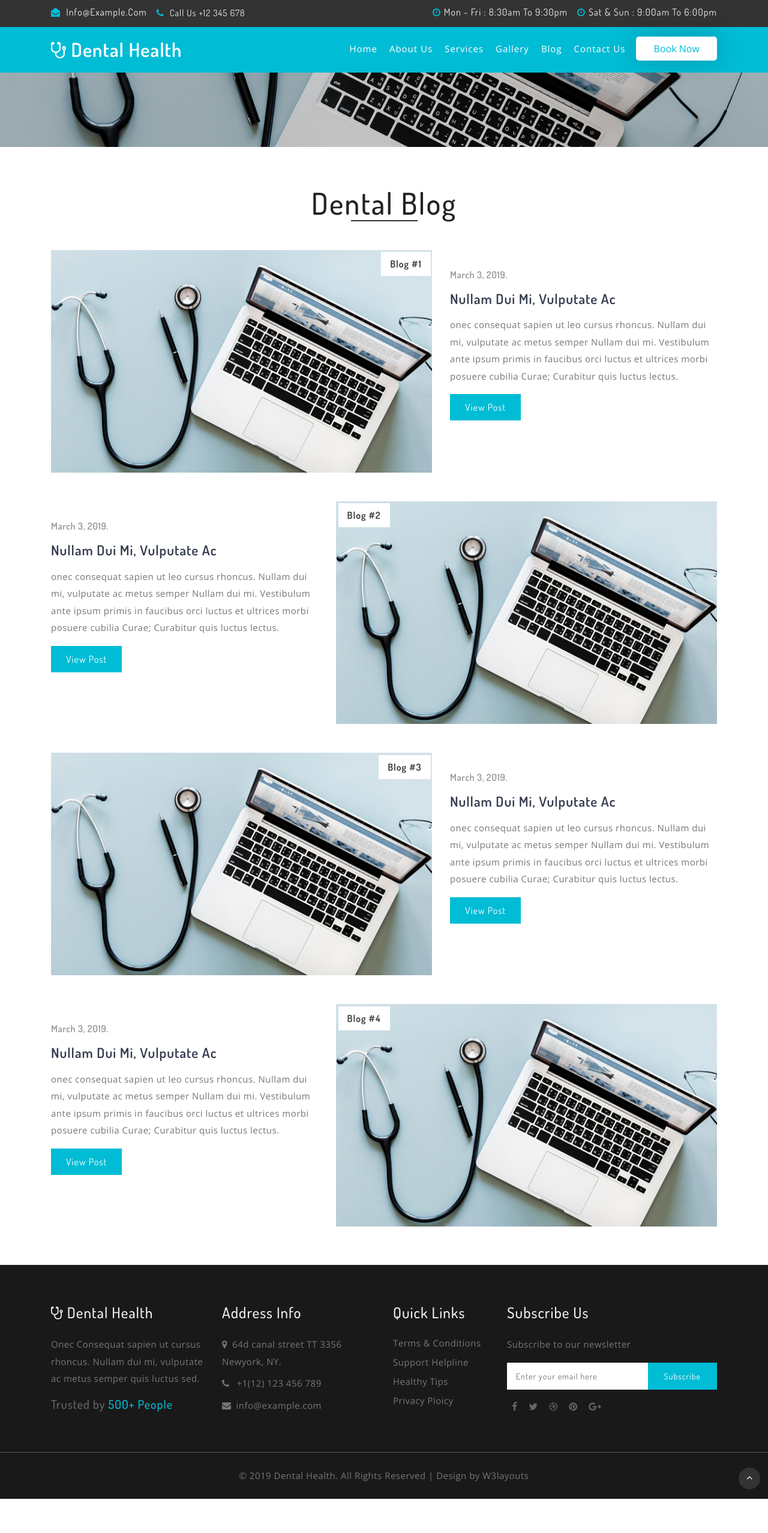
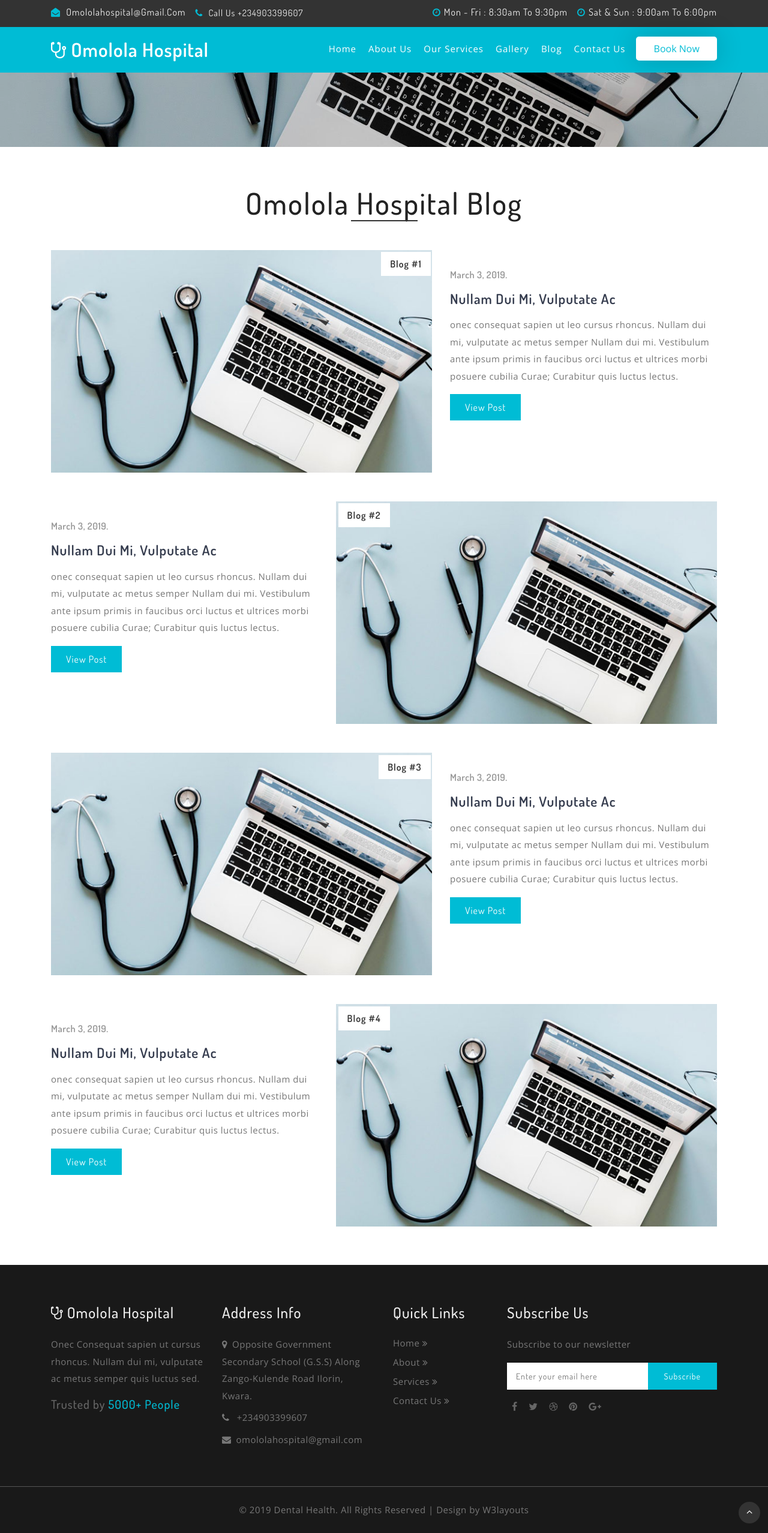
Before and after one commit to jefsamo/Omolola-Hospital, a plain HTML site: page blog.html in a window 1280 px wide. Shown: the whole page at 60% size. Before the commit the page ends 2499 px from the top, so only its background shows below. Drawn offline with nearby package versions, Linux system fonts and the light colour scheme.

Commit message:
make necessary edits

```diff
--- a/blog.html
+++ b/blog.html
@@ -7,7 +7,7 @@ License URL: http://creativecommons.org/licenses/by/3.0/
 <!DOCTYPE html>
 <html lang="en">
 <head>
-<title>Dental Health Medical Category Flat Bootstrap Responsive Website Template | Blog :: W3layouts</title>
+<title>Omolola Hospital</title>
 <!-- for-mobile-apps -->
 <meta name="viewport" content="width=device-width, initial-scale=1">
 <meta http-equiv="Content-Type" content="text/html; charset=utf-8" />
@@ -46,11 +46,11 @@ Smartphone Compatible web template, free webdesigns for Nokia, Samsung, LG, Sony
 				<ul class="d-lg-flex header-w3_pvt">
 					<li class="mr-lg-3">
 						<span class="fa fa-envelope-open"></span>
-						<a href="mailto:info@example.com" class="">info@example.com</a>
+						<a href="mailto:info@example.com" class="">omololahospital@gmail.com</a>
 					</li>
 					<li>
 						<span class="fa fa-phone"></span>
-						<p class="d-inline">Call Us +12 345 678</p>
+						<p class="d-inline">Call Us +234903399607</p>
 					</li>
 				</ul>
 			</div>
@@ -73,7 +73,7 @@ Smartphone Compatible web template, free webdesigns for Nokia, Samsung, LG, Sony
 <header class="py-3">
 	<div class="container">
 			<div id="logo">
-				<h1> <a href="index.html"><span class="fa fa-stethoscope" aria-hidden="true"></span> Dental Health</a></h1>
+				<h1> <a href="index.html"><span class="fa fa-stethoscope" aria-hidden="true"></span> Omolola Hospital</a></h1>
 			</div>
 		<!-- nav -->
 		<nav class="d-lg-flex">
@@ -83,7 +83,7 @@ Smartphone Compatible web template, free webdesigns for Nokia, Samsung, LG, Sony
 			<ul class="menu mt-2 ml-auto">
 				<li class="active"><a href="index.html">Home</a></li>
 				<li class=""><a href="about.html">About Us</a></li>
-				<li class=""><a href="services.html">Services</a></li>
+				<li class=""><a href="services.html">Our Services</a></li>
 				<li class=""><a href="gallery.html">Gallery</a></li>
 				<li class=""><a href="blog.html">Blog</a></li>
 				<li class=""><a href="contact.html">Contact Us</a></li>
@@ -108,7 +108,7 @@ Smartphone Compatible web template, free webdesigns for Nokia, Samsung, LG, Sony
 <!-- blog -->
 <section class="blog py-5">
 	<div class="container py-md-3">
-		<h2 class="heading text-center mb-sm-5 mb-4">Dental blog </h2>
+		<h2 class="heading text-center mb-sm-5 mb-4">Omolola Hospital blog </h2>
 		<div class="row blog-grids head">
 			<div class="col-lg-7 mb-lg-5 blog-img1">
 				<img src="images/blog1.jpg" alt="" class="img-fluid"/>
@@ -164,25 +164,26 @@ Smartphone Compatible web template, free webdesigns for Nokia, Samsung, LG, Sony
 	<div class="container py-sm-3">
 		<div class="row footer-grids">
 			<div class="col-lg-3 col-sm-6 mb-lg-0 mb-sm-5 mb-4">
-				<h4 class="mb-sm-4 mb-3"><span class="fa fa-stethoscope"></span> Dental Health</h4>
+				<h4 class="mb-sm-4 mb-3"><span class="fa fa-stethoscope"></span> Omolola Hospital</h4>
 				<p class="mb-3">Onec Consequat sapien ut cursus rhoncus. Nullam dui mi, vulputate ac metus semper quis luctus sed.</p>
-				<h5>Trusted by <span>500+ People</span> </h5>
+				<h5>Trusted by <span>5000+ People</span> </h5>
 			</div>
 			<div class="col-lg-3 col-sm-6 mb-lg-0 mb-sm-5 mb-4">
 				<h4 class="mb-sm-4 mb-3">Address Info</h4>
-				<p><span class="fa mr-2 fa-map-marker"></span>64d canal street TT 3356 <span>Newyork, NY.</span></p>
-				<p class="phone py-2"><span class="fa mr-2 fa-phone"></span> +1(12) 123 456 789 </p>
-				<p><span class="fa mr-2 fa-envelope"></span><a href="mailto:info@example.com">info@example.com</a></p>
+				<p><span class="fa mr-2 fa-map-marker"></span>Opposite Government Secondary School (G.S.S) Along Zango-Kulende Road <span>Ilorin, Kwara.</span></p>
+				<p class="phone py-2"><span class="fa mr-2 fa-phone"></span> +234903399607 </p>
+				<p><span class="fa mr-2 fa-envelope"></span><a href="mailto:info@example.com">omololahospital@gmail.com</a></p>
 			</div>
 			<div class="col-lg-2 col-sm-6 mb-sm-0 mb-4">
 				<h4 class="mb-sm-4 mb-3">Quick Links</h4>
 				<ul>
-					<li><a href="#">Terms & Conditions</a></li>
-					<li class="my-2"><a href="#">Support Helpline</a></li>
-					<li><a href="#">Healthy Tips</a></li>
-					<li class="mt-2"><a href="#">Privacy Ploicy</a></li>
+					<li><a href="#">Home <i class="fa fa-angle-double-right"></i></a></li>
+					<li class="my-2"><a href="#">About <i class="fa fa-angle-double-right"></i></a></li>
+					<li><a href="#">Services <i class="fa fa-angle-double-right"></i></a></li>
+					<li class="mt-2"><a href="#">Contact Us <i class="fa fa-angle-double-right"></i></a></li>
 				</ul>
 			</div>
+
 			<div class="col-lg-4 col-sm-6">
 				<h4 class="mb-sm-4 mb-3">Subscribe Us</h4>
 				<p class="mb-3">Subscribe to our newsletter</p>
```
Also changed, not shown: about.html (+12 -11 lines), index.html (+2 -2 lines), services.html (+12 -37 lines).
